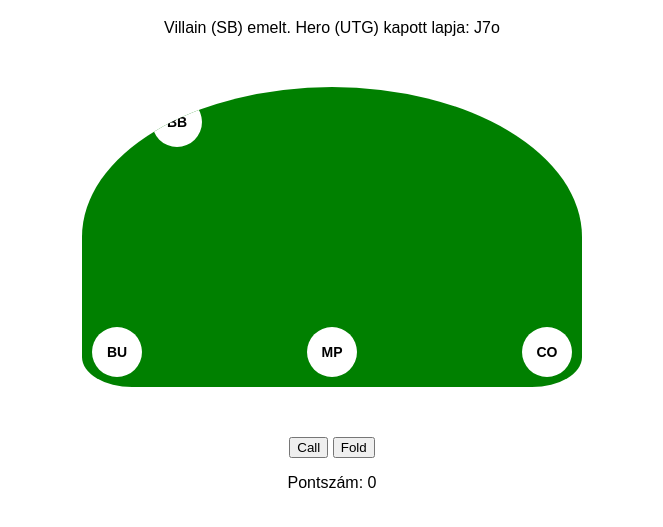
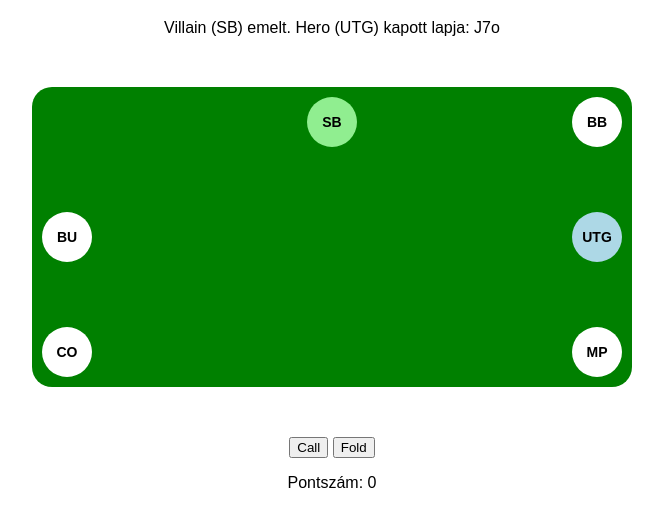
Before and after one commit to SDaniel2000/SDaniel2000.github.io, a plain HTML site: page index.html in a window 1280 px wide. Shown: the part 61-588 px from the top of the page, without its empty margins (308-971 px from the left). Drawn offline with Linux system fonts and the light colour scheme.

Commit message:
Update index.html

```diff
--- a/index.html
+++ b/index.html
@@ -11,11 +11,11 @@
         }
 
         #pokerTable {
-            width: 500px;
+            width: 600px;
             height: 300px;
             margin: 50px auto;
             background-color: green;
-            border-radius: 50% 50% 10% 10%; /* Kerekített sarkok */
+            border-radius: 20px;
             position: relative;
             overflow: hidden;
         }
@@ -35,17 +35,21 @@
         }
 
         /* Kiemelt pozíciók */
-        .highlighted {
-            background-color: yellow;
+        .highlightedHero {
+            background-color: lightblue;
+        }
+
+        .highlightedVillain {
+            background-color: lightgreen;
         }
 
         /* Pozíciók elhelyezése */
-        #SB { top: 10px; left: 10px; }
-        #BB { top: 10px; left: 70px; }
-        #UTG { top: 10px; right: 10px; }
-        #MP { bottom: 10px; left: 50%; transform: translateX(-50%); }
-        #CO { bottom: 10px; right: 10px; }
-        #BU { bottom: 10px; left: 10px; }
+        #SB { top: 10px; left: 50%; transform: translateX(-50%); }
+        #BB { top: 10px; right: 10px; }
+        #UTG { top: 50%; right: 10px; transform: translateY(-50%); }
+        #MP { bottom: 10px; right: 10px; }
+        #CO { bottom: 10px; left: 10px; }
+        #BU { top: 50%; left: 10px; transform: translateY(-50%); }
     </style>
 </head>
 <body>
@@ -137,12 +141,12 @@
         function highlightPositions() {
             // Minden pozíció alapértelmezés szerint nem kiemelt
             document.querySelectorAll('.positionCircle').forEach(circle => {
-                circle.classList.remove('highlighted');
+                circle.classList.remove('highlightedHero', 'highlightedVillain');
             });
 
-            // Kiemeljük a megfelelő pozíciókat
-            document.getElementById(villainPos).classList.add('highlighted');
-            document.getElementById(heroPos).classList.add('highlighted');
+            // Kiemeljük a Hero és Villain pozíciókat
+            document.getElementById(villainPos).classList.add('highlightedVillain');
+            document.getElementById(heroPos).classList.add('highlightedHero');
         }
 
         // Helyes válasz ellenőrzése
```
